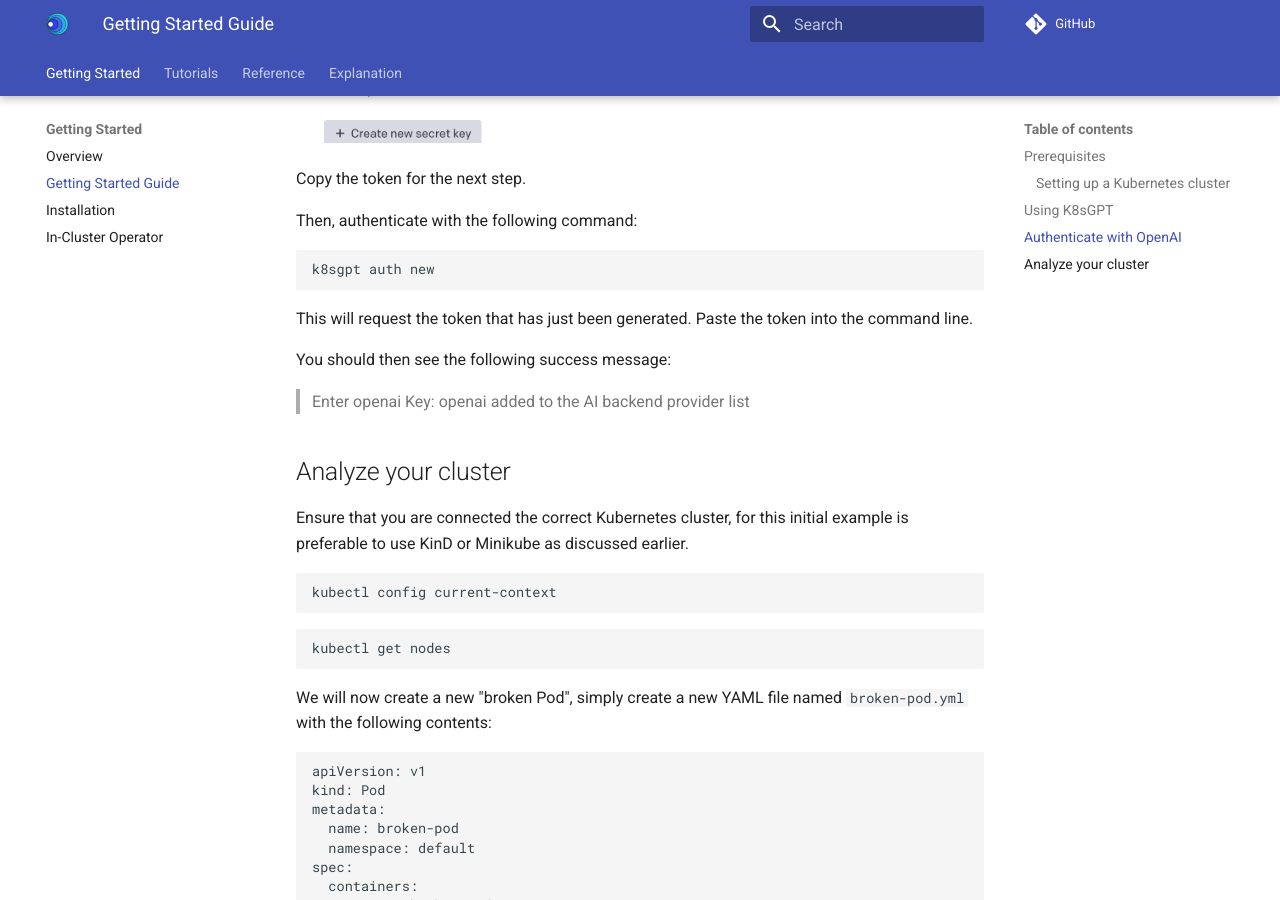
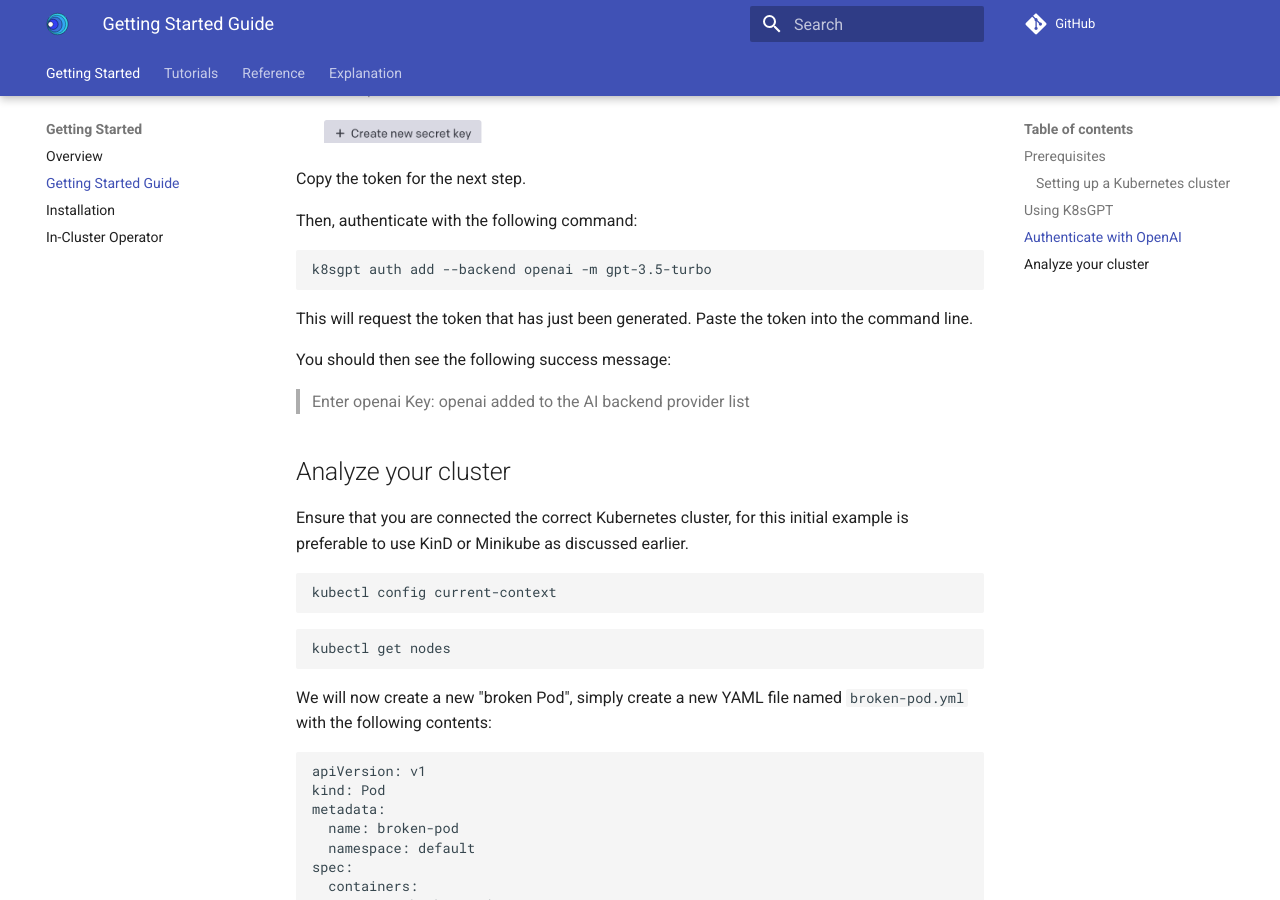
Before and after one commit to k8sgpt-ai/docs, an MkDocs documentation site: the page built from docs/getting-started/getting-started.md, in a window 1280 px wide and 900 px high, scrolled down 1922 px. Built offline with MkDocs 1.6.1 and Material for MkDocs 9.7.7, drawn with Linux system fonts in a browser that asks for light colours; comment, search, counter and statistics services are not loaded.

Commit message:
Update the command in Getting Started to authenticate with OpenAI
Signed-off-by: NitishKumar06 <justnitish06@gmail.com>

````diff
--- a/docs/getting-started/getting-started.md
+++ b/docs/getting-started/getting-started.md
@@ -70,7 +70,7 @@ Copy the token for the next step.
 Then, authenticate with the following command:
 
 ```bash
-k8sgpt auth new
+k8sgpt auth add --backend openai -m gpt-3.5-turbo
 ```
 
 This will request the token that has just been generated. Paste the token into the command line.
````
